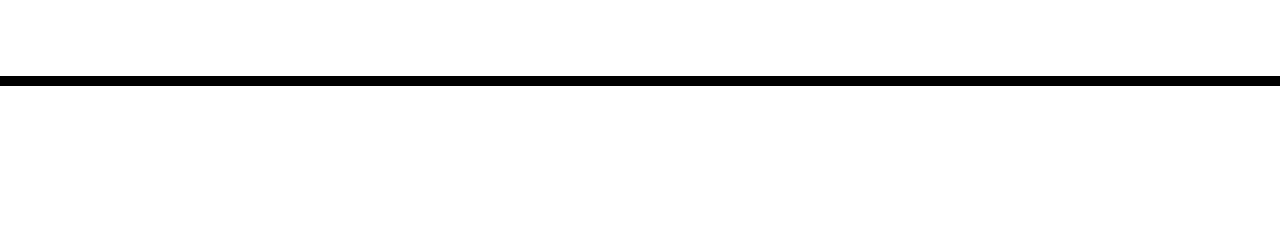
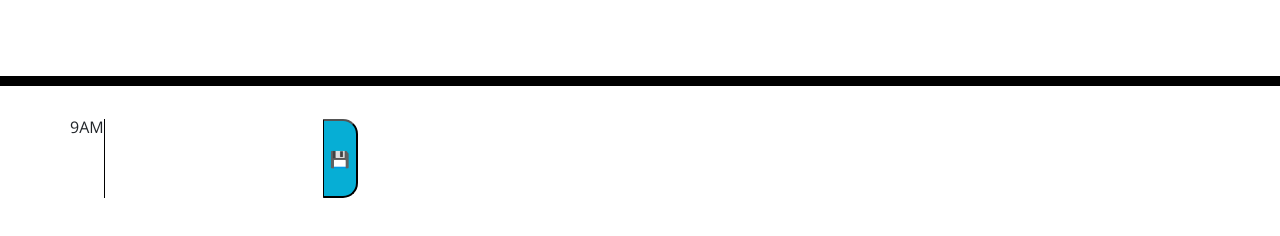
Before and after one commit to almurawski15/day-planner, a plain HTML site: page index.html in a window 1280 px wide. Shown: the part 182-418 px from the top of the page. Drawn offline with nearby package versions, Linux system fonts and the light colour scheme.

Commit message:
added first div of time blocks and tested

```diff
--- a/index.html
+++ b/index.html
@@ -30,9 +30,15 @@
     </header>
     <div class="container">
       <!-- Timeblocks go here -->
+      <div class="row">
+          <div class="time-slot">9AM</div>
+          <textarea id="appt1" class="description"></textarea>
+          <button id="saveAppt1" class="saveBtn saveBtn:Hover">&#128190</button>
+      </div>
     </div>
 
     <script src="https://cdnjs.cloudflare.com/ajax/libs/jquery/3.2.1/jquery.min.js"></script>
     <script src="https://cdnjs.cloudflare.com/ajax/libs/moment.js/2.24.0/moment.min.js"></script>
+    <script src="script.js" type="text/javascript"></script>
   </body>
 </html>
```
